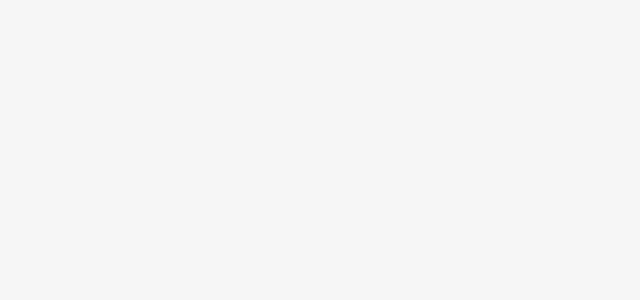
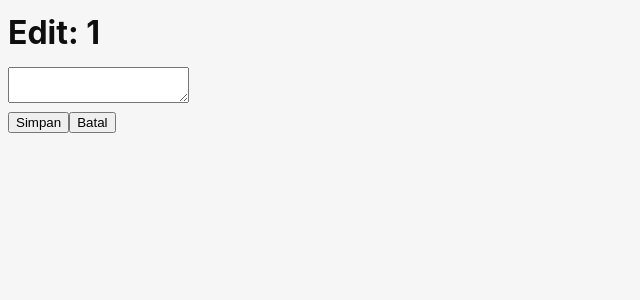
Before and after one commit to CatC0de1/MyDiary, a React (Vite) app: page /edit/1 in a window 1280 px wide. Before the commit this address had no page. Shown: the top 300 px of the page, without its empty margins (0-640 px from the left). Built offline with nearby package versions, Linux system fonts and the light colour scheme.

Commit message:
implement another CRUD, update and delete, mockup

```diff
--- a/src/App.tsx
+++ b/src/App.tsx
@@ -2,6 +2,7 @@ import { BrowserRouter, Routes, Route } from 'react-router-dom';
 import Home from "./pages/Home";
 import ReadDiary from "./pages/ReadDiary";
 import WriteDiary from './pages/WriteDiary';
+import EditDiary from './pages/EditDiary';
 import './styles/global.css';
 
 function App() {
@@ -11,6 +12,7 @@ function App() {
         <Route path="/" element={<Home />} />
         <Route path="/write" element={<WriteDiary />} />
         <Route path="/read/:title" element={<ReadDiary />} />
+        <Route path="/edit/:title" element={<EditDiary />} />
       </Routes>
     </BrowserRouter>
   )
--- /dev/null
+++ b/src/pages/EditDiary.tsx
@@ -0,0 +1,39 @@
+import { useEffect, useState } from "react";
+import { useParams, useNavigate } from "react-router-dom";
+import { invoke } from "@tauri-apps/api/core";
+
+function EditDiary() {
+  const { title } = useParams<{ title:string }>();
+  const [content, setContent] = useState("");
+  const navigate = useNavigate();
+
+  useEffect(() => {
+    if (title) {
+      invoke<string>("get_diary_content", { title }).then(setContent);
+    }
+  }, [title]);
+
+  const handleSave = async () => {
+    await invoke("update_diary_entry", {
+      entry: { title, content },
+    });
+
+    navigate(`/read/${encodeURIComponent(title || "")}`);
+  };
+
+  return (
+    <main className="container">
+      <h1>Edit: {title}</h1>
+      <textarea
+        value={content}
+        onChange={(e) => setContent(e.target.value)}
+      />
+      <div>
+        <button onClick={handleSave}>Simpan</button>
+        <button onClick={() => navigate(-1)}>Batal</button>
+      </div>
+    </main>
+  );
+}
+
+export default EditDiary;
--- a/src/pages/ReadDiary.tsx
+++ b/src/pages/ReadDiary.tsx
@@ -1,10 +1,11 @@
 import { useEffect, useState } from "react";
-import { useParams, Link } from "react-router-dom";
+import { useParams, Link, useNavigate } from "react-router-dom";
 import { invoke } from "@tauri-apps/api/core";
 
 function ReadDiary() {
   const { title } = useParams();
   const [content, setContent] = useState("");
+  const navigate = useNavigate();
 
   useEffect(() => {
     if (title) {
@@ -12,11 +13,28 @@ function ReadDiary() {
     }
   }, [title]);
 
+  const handleDelete = async () => {
+    const confirmDelete = confirm(`Apakah Anda yakin ingin menghapus "${title}"?`);
+    if (!confirmDelete) return;
+
+    await invoke("delete_diary_entry", { title });
+    navigate("/");
+  };
+
+  const handleEdit = () => {
+    navigate(`/edit/${encodeURIComponent(title || "")}`);
+  };
+
   return (
     <main className="container">
       <h1>{title}</h1>
-      <pre>{content}</pre>
-      <Link to="/" className="button">Kembali</Link>
+      <p>{content}</p>
+
+      <div>
+        <button onClick={handleEdit}>Edit</button>
+        <button onClick={handleDelete}>Delete</button>
+        <Link to="/" className="button">Kembali</Link>
+      </div>
     </main>
   );
 }
--- a/src/pages/WriteDiary.tsx
+++ b/src/pages/WriteDiary.tsx
@@ -1,5 +1,5 @@
 import { useState } from "react";
-import { useNavigate } from "react-router-dom";
+import { useNavigate, Link } from "react-router-dom";
 import { invoke } from "@tauri-apps/api/core";
 
 function WriteDiary() {
@@ -36,6 +36,7 @@ function WriteDiary() {
         className="textarea"
       />
       <button onClick={handleSubmit} className="button">Simpan</button>
+      <Link to="/" className="button">Kembali</Link>
     </main>
   );
 }
```
